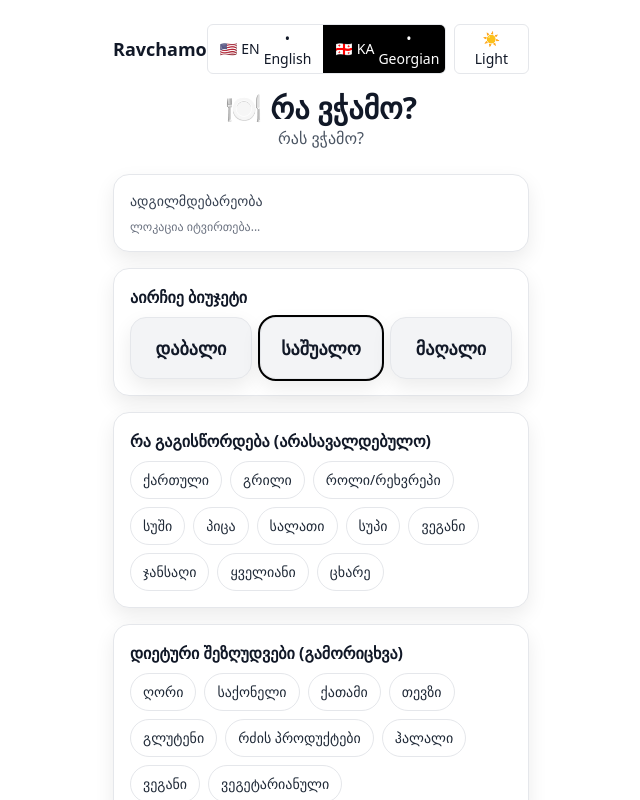
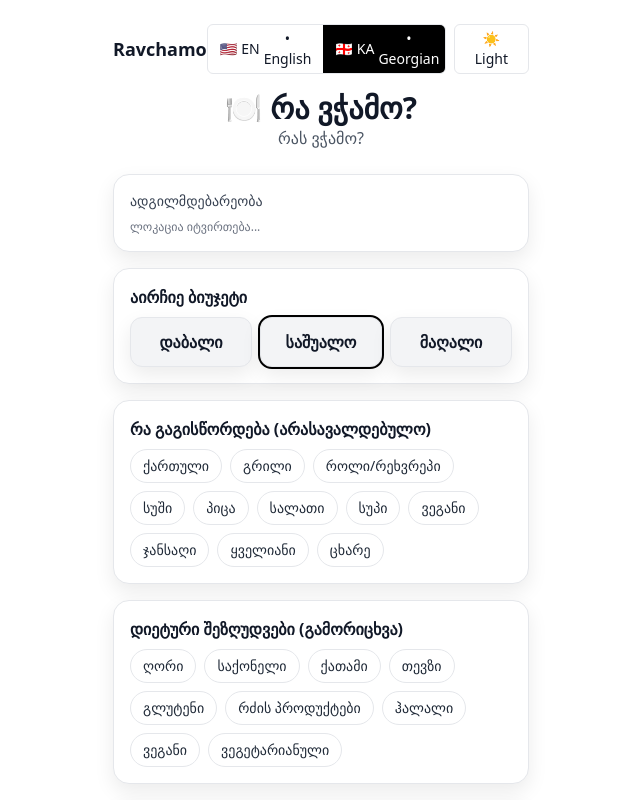
Before and after one commit to underdav1/ravchamo-mvp, a Next.js app: page / in a window 1280 px wide. Shown: the top 800 px of the page, without its empty margins (319-959 px from the left). Built offline with nearby package versions, Linux system fonts and the light colour scheme; no server answers.

Commit message:
Update globals.css

```diff
--- a/app/globals.css
+++ b/app/globals.css
@@ -2,37 +2,44 @@
 @tailwind components;
 @tailwind utilities;
 
+/* Brand palette */
 :root {
   --brand-1: #6C5CE7; /* playful purple */
   --brand-2: #00CEC9; /* mint */
   --brand-3: #FFA502; /* orange */
 }
 
-html, body {
-  height: 100%;
-}
+/* Don’t hard-force white background here so dark mode can show */
+html, body { height: 100%; }
 
 /* Links */
 a { text-decoration: none; }
 
-/* Generic “kahoot” button base (neutral style, used in details page etc.) */
+/* ---------- Component styles with dark variants ---------- */
+@layer components {
+  /* Shared “kahoot” base button — smaller & tighter */
   .kahoot-btn {
-  @apply w-full text-center py-4 rounded-2xl text-lg font-bold shadow-soft
-         active:scale-95 transition
-         bg-white text-gray-900 border border-gray-200
+    @apply w-full inline-flex items-center justify-center
+           rounded-xl px-4 py-3 text-base font-semibold
+           shadow-soft transition active:scale-95
+           border bg-white text-gray-900 border-gray-200
            dark:bg-gray-900 dark:text-gray-100 dark:border-gray-800;
   }
 
-/* Branded button variants */
-.kahoot-purple { background: var(--brand-1); color: #ffffff; }
+  /* Brand buttons */
+  .kahoot-purple { background: var(--brand-1); color: #fff; }
   .kahoot-mint   { background: var(--brand-2); color: #0b0b0b; }
   .kahoot-orange { background: var(--brand-3); color: #0b0b0b; }
-/* Neutral gray option that adapts to theme */
-.kahoot-gray   { @apply bg-gray-100 text-gray-900 dark:bg-gray-800 dark:text-gray-100; }
+
+  /* Neutral button that adapts */
+  .kahoot-gray {
+    @apply bg-gray-100 text-gray-900
+           dark:bg-gray-800 dark:text-gray-100;
+  }
 
   /* Tag chips */
   .tag {
-  @apply px-3 py-2 rounded-full text-sm
+    @apply px-3 py-1.5 rounded-full text-sm
            border border-gray-200 bg-white text-gray-800
            dark:border-gray-800 dark:bg-gray-900 dark:text-gray-100;
   }
@@ -43,7 +50,7 @@ a { text-decoration: none; }
 
   /* Card surface */
   .card {
-  @apply rounded-2xl border p-4 shadow-soft
+    @apply rounded-2xl p-4 border shadow-soft
            bg-white border-gray-200
            dark:bg-gray-900 dark:border-gray-800;
   }
@@ -52,3 +59,4 @@ a { text-decoration: none; }
   footer {
     @apply text-xs text-gray-500 dark:text-gray-400;
   }
+}
```
Lines whose indentation alone changed are shown as unchanged.
